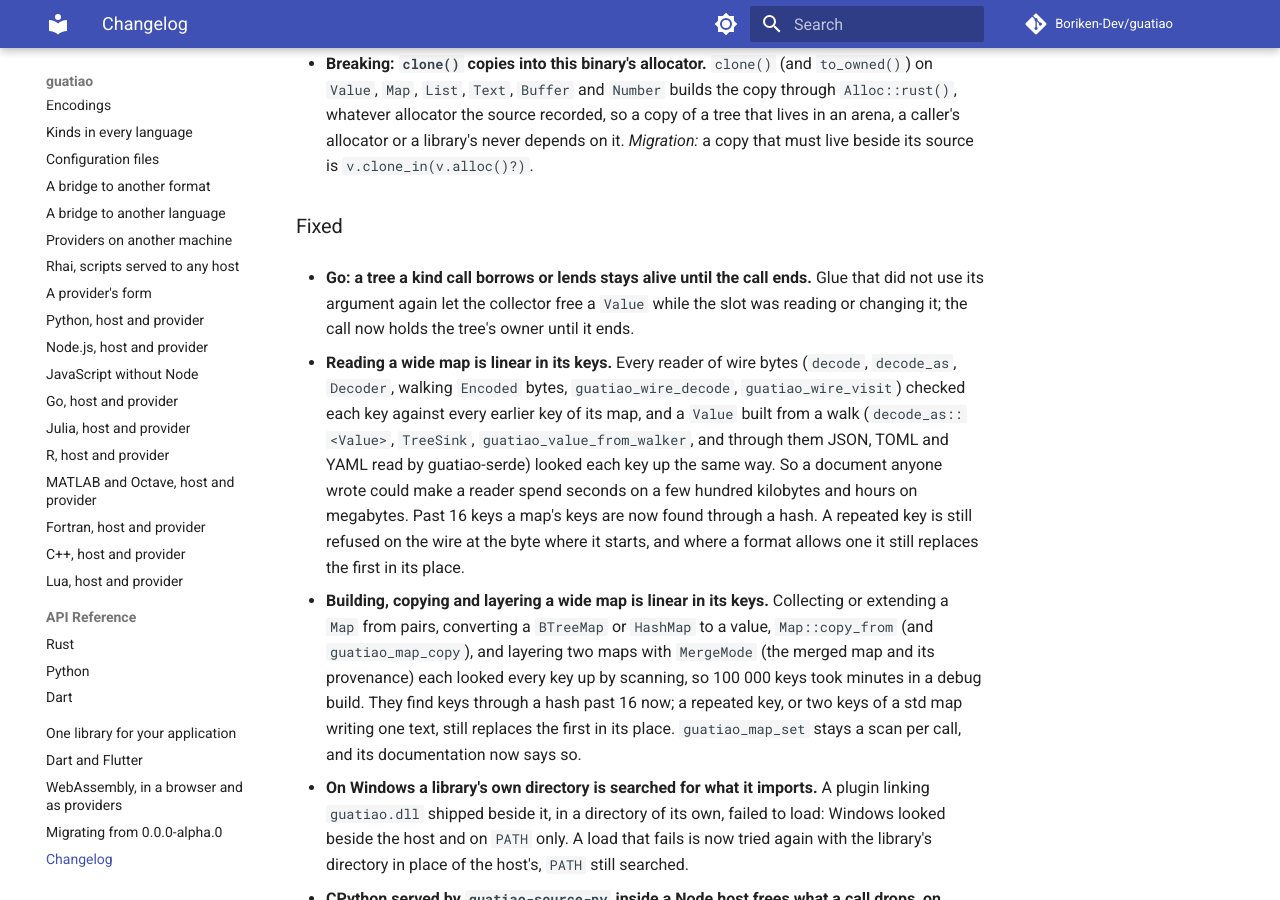
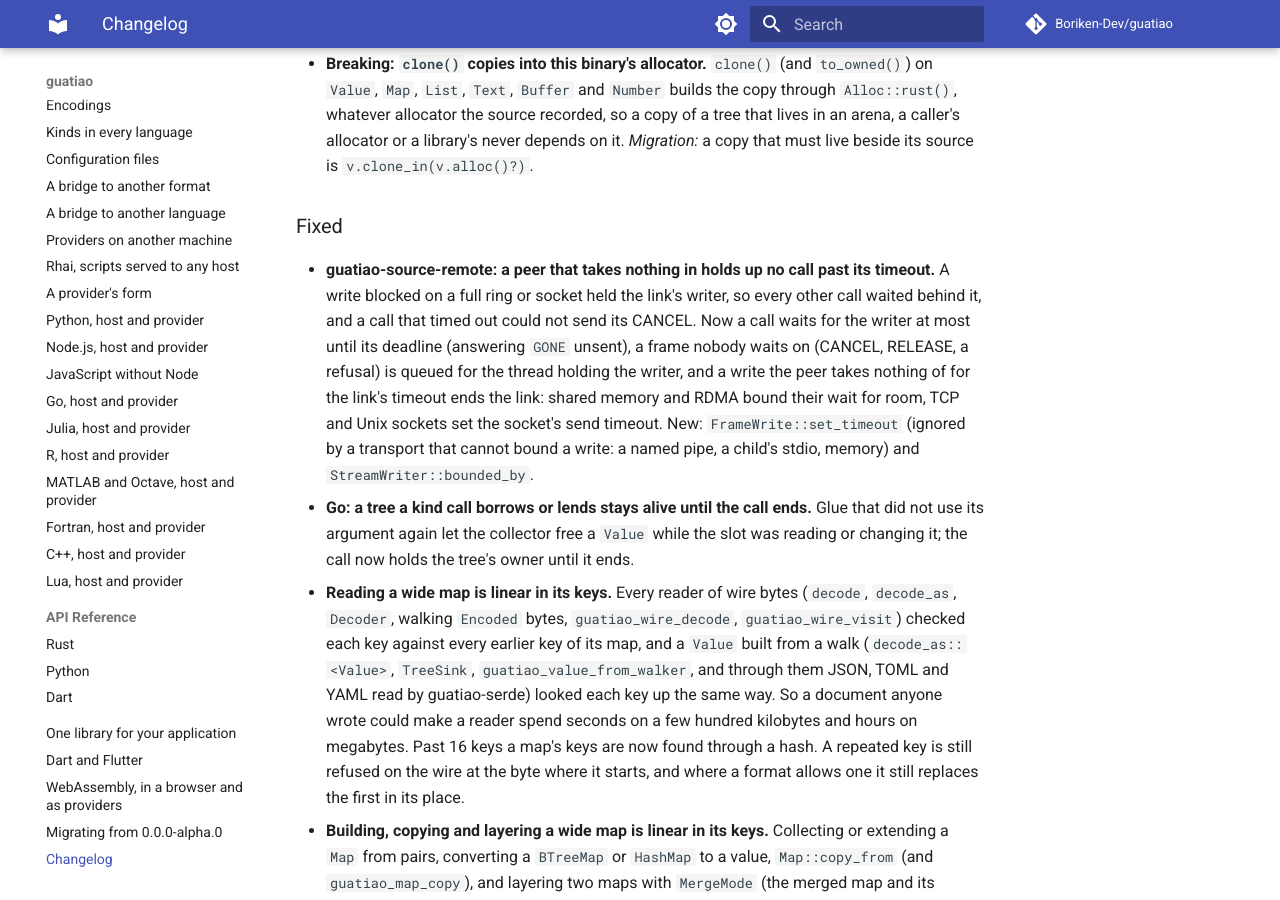
Before and after one commit to Boriken-Dev/guatiao, an MkDocs documentation site: the page built from docs/changelog.md, in a window 1280 px wide and 900 px high, scrolled down 22588 px. Built offline with MkDocs 1.6.1 and Material for MkDocs 9.7.7, drawn with Linux system fonts in a browser that asks for light colours; comment, search, counter and statistics services are not loaded.

Commit message:
docs: a stalled remote peer ends the link, and calls keep their timeouts
The changelog's Fixed entry and the protocol's bounds in docs/remote.md.

```diff
--- a/CHANGELOG.md
+++ b/CHANGELOG.md
@@ -1097,6 +1097,18 @@ write now.
 
 ### Fixed
 
+- **guatiao-source-remote: a peer that takes nothing in holds up no call
+  past its timeout.** A write blocked on a full ring or socket held the
+  link's writer, so every other call waited behind it, and a call that
+  timed out could not send its CANCEL. Now a call waits for the writer at
+  most until its deadline (answering `GONE` unsent), a frame nobody waits
+  on (CANCEL, RELEASE, a refusal) is queued for the thread holding the
+  writer, and a write the peer takes nothing of for the link's timeout
+  ends the link: shared memory and RDMA bound their wait for room, TCP
+  and Unix sockets set the socket's send timeout. New:
+  `FrameWrite::set_timeout` (ignored by a transport that cannot bound a
+  write: a named pipe, a child's stdio, memory) and
+  `StreamWriter::bounded_by`.
 - **Go: a tree a kind call borrows or lends stays alive until the call
   ends.** Glue that did not use its argument again let the collector
   free a `Value` while the slot was reading or changing it; the call now
```
Also changed, not shown: docs/remote.md (+3 -1 lines).
